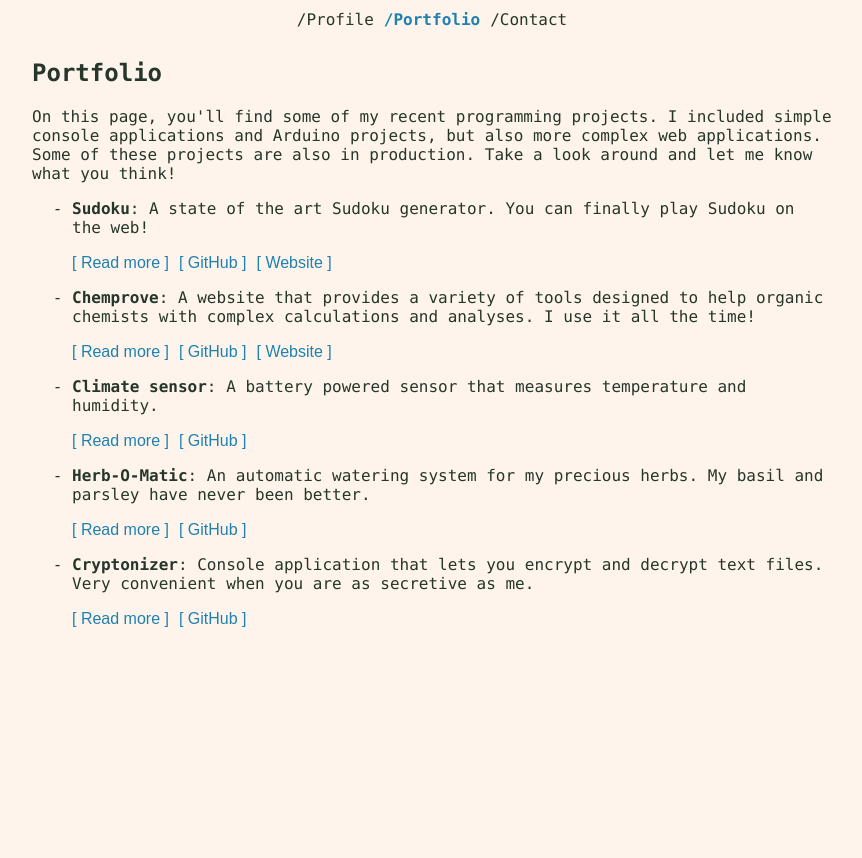
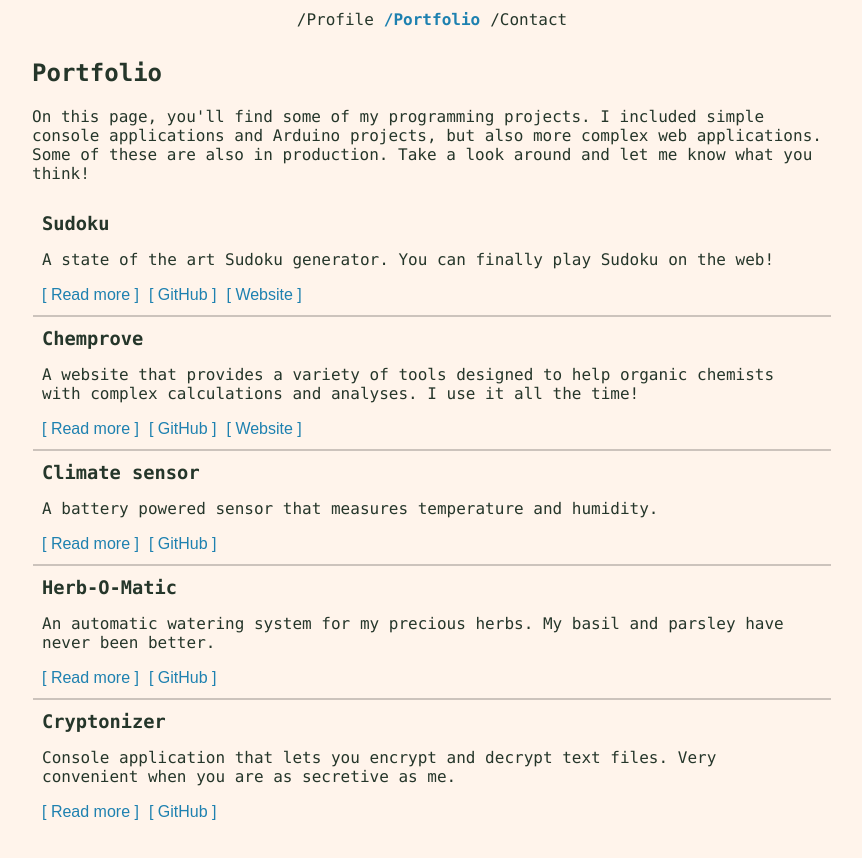
Before and after one commit to Noldyman/portfolio, a Next.js app: page /portfolio in a window 1280 px wide. Shown: the top 858 px of the page, without its empty margins (208-1070 px from the left). Before the commit the page ends 800 px from the top, so only its background shows below. Built offline with nearby package versions, Linux system fonts and the light colour scheme.

Commit message:
adjust styling

```diff
--- a/src/components/postButtonGroup.tsx
+++ b/src/components/postButtonGroup.tsx
@@ -11,12 +11,12 @@ export default function PostButtonGroup({ metaData, isListItem }: Props) {
   return (
     <div className="button-group">
       {isListItem ? (
-        <Link href={`portfolio/${metaData.postName}`}>
+        <Link href={`portfolio/${metaData.name}`}>
           <Button>Read more</Button>
         </Link>
       ) : (
         <Link href="/portfolio">
-          <Button>Go back</Button>
+          <Button>&lt;- Go back</Button>
         </Link>
       )}
       <Link href={metaData.gitHubPath} target="_blank">
--- a/src/models/posts.ts
+++ b/src/models/posts.ts
@@ -1,7 +1,7 @@
 export interface PostMetaData {
   title: string;
+  name: string;
   description: string;
-  postName: string;
   gitHubPath: string;
   websitePath?: string;
 }
--- a/src/pages/_app.tsx
+++ b/src/pages/_app.tsx
@@ -1,5 +1,6 @@
 import "@/styles/global.scss";
 import "@/styles/profile.scss";
+import "@/styles/portfolio.scss";
 import type { AppProps } from "next/app";
 import Head from "next/head";
 import Navigation from "@/components/navigation";
--- a/src/pages/portfolio/[post].tsx
+++ b/src/pages/portfolio/[post].tsx
@@ -13,6 +13,7 @@ export default function Post({ metaData, htmlContent }: Props) {
   return (
     <>
       <h2>{metaData.title}</h2>
+      <PostButtonGroup metaData={metaData} />
       <div className="post" dangerouslySetInnerHTML={{ __html: htmlContent }} />
       <PostButtonGroup metaData={metaData} />
     </>
@@ -28,7 +29,7 @@ export const getStaticPaths: GetStaticPaths = async () => {
 };
 
 export const getStaticProps: GetStaticProps = async ({ params }) => {
-  const metaData = await posts.find((p) => p.postName === params?.post);
+  const metaData = await posts.find((p) => p.name === params?.post);
   const htmlContent = await getPost(params?.post as string);
   return {
     props: {
--- a/src/pages/portfolio/index.tsx
+++ b/src/pages/portfolio/index.tsx
@@ -6,21 +6,22 @@ export default function Portfolio() {
     <>
       <h2>Portfolio</h2>
       <p>
-        On this page, you&apos;ll find some of my recent programming projects. I included simple
-        console applications and Arduino projects, but also more complex web applications. Some of
-        these projects are also in production. Take a look around and let me know what you think!
+        On this page, you&apos;ll find some of my programming projects. I included simple console
+        applications and Arduino projects, but also more complex web applications. Some of these are
+        also in production. Take a look around and let me know what you think!
       </p>
-
-      <ul>
-        {posts.map((post) => (
-          <li key={post.postName}>
-            <p>
-              <strong>{post.title}</strong>: {post.description}
-            </p>
-            <PostButtonGroup metaData={post} isListItem />
-          </li>
+      <div className="portfolio-posts">
+        {posts.map((post, i) => (
+          <>
+            {i > 0 && <hr />}
+            <div className="portfolio-post-preview" key={post.name}>
+              <h3>{post.title}</h3>
+              <p>{post.description}</p>
+              <PostButtonGroup metaData={post} isListItem />
+            </div>
+          </>
         ))}
-      </ul>
+      </div>
     </>
   );
 }
@@ -28,37 +29,37 @@ export default function Portfolio() {
 export const posts: PostMetaData[] = [
   {
     title: "Sudoku",
+    name: "sudoku",
     description: "A state of the art Sudoku generator. You can finally play Sudoku on the web!",
-    postName: "sudoku",
     gitHubPath: "https://github.com/Noldyman/sudoku",
     websitePath: "https://superdoku.nl",
   },
   {
     title: "Chemprove",
+    name: "chemprove",
     description:
       "A website that provides a variety of tools designed to help organic chemists with complex calculations and analyses. I use it all the time!",
-    postName: "chemprove",
     gitHubPath: "https://github.com/Noldyman/chemprove",
     websitePath: "https://chemprove.com/",
   },
   {
     title: "Climate sensor",
+    name: "climate-sensor",
     description: "A battery powered sensor that measures temperature and humidity.",
-    postName: "climate-sensor",
     gitHubPath: "https://github.com/Noldyman/climate-sensor",
   },
   {
     title: "Herb-O-Matic",
+    name: "herb-o-matic",
     description:
       "An automatic watering system for my precious herbs. My basil and parsley have never been better.",
-    postName: "herb-o-matic",
     gitHubPath: "https://github.com/Noldyman/herb-o-matic",
   },
   {
     title: "Cryptonizer",
+    name: "cryptonizer",
     description:
       "Console application that lets you encrypt and decrypt text files. Very convenient when you are as secretive as me.",
-    postName: "cryptonizer",
     gitHubPath: "https://github.com/Noldyman/cryptonizer",
   },
 ];
--- a/src/styles/global.scss
+++ b/src/styles/global.scss
@@ -4,6 +4,7 @@ $text-color: #25362a;
 $primary-color: #1e81b0;
 $secondary-color: #cc8020;
 $border-color: lighten(black, 50);
+$divider-color: rgba(black, 0.2);
 $flex-gap: 10px;
 
 body {
@@ -59,8 +60,9 @@ a.active {
   color: $primary-color;
 }
 
-ul {
-  list-style-type: "- ";
+hr {
+  margin: 1px;
+  border: 0.5px solid $divider-color;
 }
 
 button {
@@ -79,6 +81,7 @@ button:hover {
 .button-group {
   display: flex;
   gap: $flex-gap;
+  flex-wrap: wrap;
 }
 
 .post {
--- /dev/null
+++ b/src/styles/portfolio.scss
@@ -0,0 +1,16 @@
+@import "./global.scss";
+
+.portfolio-posts {
+  margin-top: 30px;
+  display: flex;
+  flex-direction: column;
+  gap: $flex-gap;
+
+  h3 {
+    margin: 0px;
+  }
+}
+
+.portfolio-post-preview {
+  padding: 0px 10px;
+}
--- a/src/styles/profile.scss
+++ b/src/styles/profile.scss
@@ -16,4 +16,5 @@
 
 .code-block {
   border-radius: 10px;
+  line-height: 20px;
 }
```
Also changed, not shown: src/pages/contact/index.tsx (+12 -11 lines), src/posts/cryptonizer.md (+1 -1 lines), public/images/posts/cryptonizer1.png (renamed from public/images/posts/cryptonizer.png).
